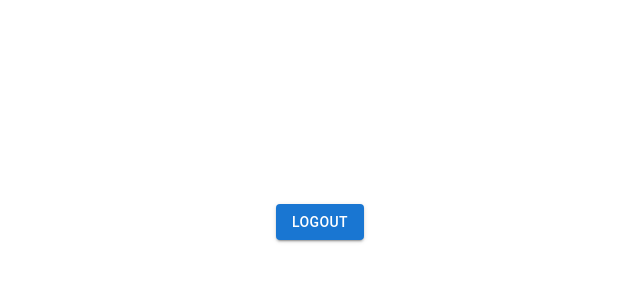
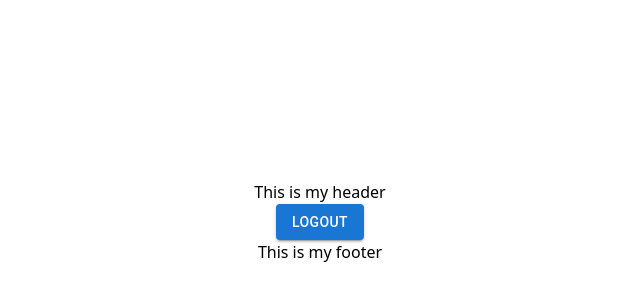
Before and after one commit to bexy65/online-management, a React (Vite) app in the folder client/: page / in a window 1280 px wide. Shown: the part 178-478 px from the top of the page, without its empty margins (320-960 px from the left). Built offline with nearby package versions, Linux system fonts and the light colour scheme; sample sign-in values are in the browser's storage.

Commit message:
add layout to the pages

```diff
--- a/client/src/contact/contact.jsx
+++ b/client/src/contact/contact.jsx
@@ -1,12 +1,15 @@
 import { Button } from "@mui/material";
+import Layout from "../components/layout/layout";
 
 const Contact = () => {
   return (
-    <div>
+    <Layout>
       <div>
-        <Button variant="contained">Logout</Button>
+        <div>
+          <Button variant="contained">Logout</Button>
+        </div>
       </div>
-    </div>
+    </Layout>
   );
 };
 
--- a/client/src/home/Home.jsx
+++ b/client/src/home/Home.jsx
@@ -2,6 +2,7 @@ import { Button } from "@mui/material";
 import { LoginContext } from "../components/login/loginContext";
 import { useContext } from "react";
 import { useNavigate } from "react-router-dom";
+import Layout from "../components/layout/layout";
 
 const Home = () => {
   const { setIsAuth } = useContext(LoginContext);
@@ -14,13 +15,15 @@ const Home = () => {
   };
 
   return (
-    <div>
+    <Layout>
       <div>
-        <Button variant="contained" onClick={logout}>
-          Logout
-        </Button>
+        <div>
+          <Button variant="contained" onClick={logout}>
+            Logout
+          </Button>
+        </div>
       </div>
-    </div>
+    </Layout>
   );
 };
 
```
